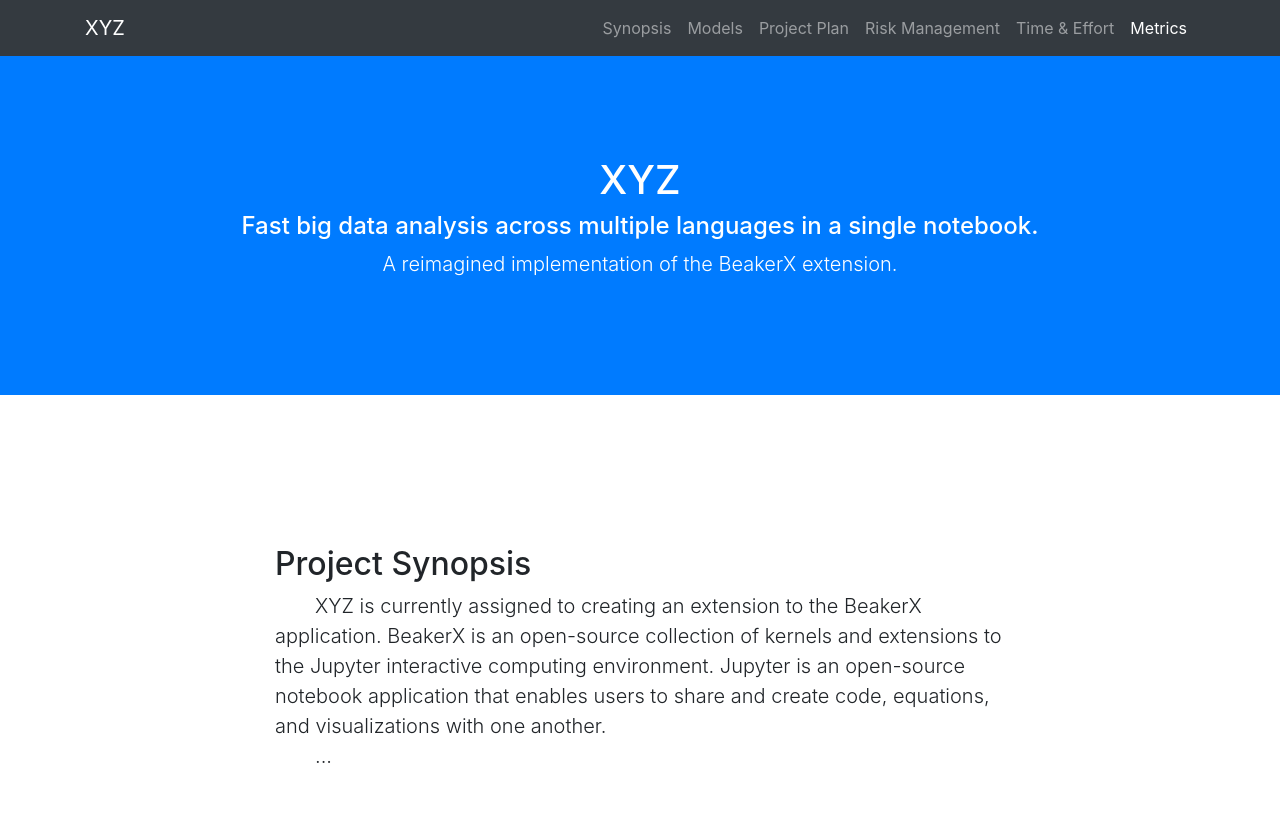
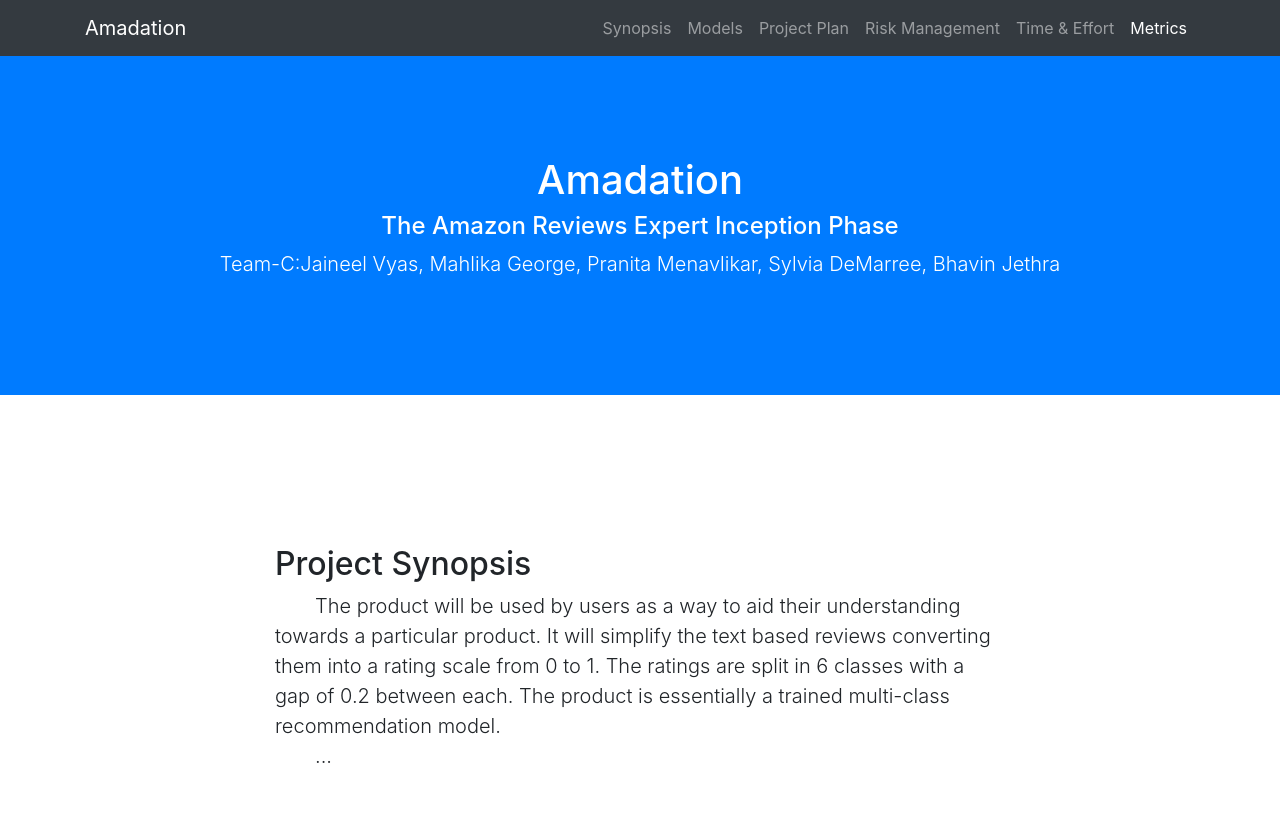
Before and after one commit to pranitamenavlikar/DSCI644_TermProject_TeamC, a website with bundled scripts: page TeamC_Webpage/index.html in a window 1280 px wide. Shown: the top 820 px of the page. Built offline with nearby package versions, Linux system fonts and the light colour scheme.

Commit message:
Update index.html

```diff
--- a/TeamC_Webpage/index.html
+++ b/TeamC_Webpage/index.html
@@ -8,7 +8,7 @@
     <meta name="description" content="">
     <meta name="author" content="">
 
-    <title>XYZ</title>
+    <title>Amadation</title>
 
     <!-- Bootstrap core CSS -->
     <link href="vendor/bootstrap/css/bootstrap.min.css" rel="stylesheet">
@@ -23,7 +23,7 @@
     <!-- Navigation -->
     <nav class="navbar navbar-expand-lg navbar-dark bg-dark fixed-top" id="mainNav">
         <div class="container">
-            <a class="navbar-brand js-scroll-trigger" href="#page-top">XYZ</a>
+            <a class="navbar-brand js-scroll-trigger" href="#page-top">Amadation</a>
             <button class="navbar-toggler" type="button" data-toggle="collapse" data-target="#navbarResponsive"
                 aria-controls="navbarResponsive" aria-expanded="false" aria-label="Toggle navigation">
                 <span class="navbar-toggler-icon"></span>
@@ -55,9 +55,9 @@
 
     <header class="bg-primary text-white">
         <div class="container text-center">
-            <h1> XYZ </h1>
-            <h4>Fast big data analysis across multiple languages in a single notebook.</h4>
-            <p class=lead> A reimagined implementation of the BeakerX extension. </p>
+            <h1> Amadation </h1>
+            <h4>The Amazon Reviews Expert Inception Phase</h4>
+            <p class=lead> Team-C:Jaineel Vyas, Mahlika George, Pranita Menavlikar, Sylvia DeMarree, Bhavin Jethra </p>
         </div>
     </header>
 
@@ -68,11 +68,9 @@
                     <h2>Project Synopsis</h2>
                     <p class="lead">
                         <span class="tabSpace"></span>
-                        XYZ is currently assigned to creating an extension to the BeakerX application.
-                        BeakerX is an open-source collection of kernels and extensions to the Jupyter interactive
-                        computing environment. Jupyter is an open-source notebook application that enables users to
-                        share and
-                        create code, equations, and visualizations with one another.
+                        The product will be used by users as a way to aid their understanding towards a particular product. It will
+                        simplify the text based reviews converting them into a rating scale from 0 to 1. The ratings are split in 6 classes
+                        with a gap of 0.2 between each. The product is essentially a trained multi-class recommendation model.
                         <br>
 
                         <span class="tabSpace"></span>
@@ -178,7 +176,7 @@
     <footer class="py-5 bg-dark">
         <div class="container">
             <p class="m-0 text-center text-white">
-                XYZ
+                Amadation
                 <span class="tabSpace"></span>
                 <img src="content/se_logo.png" height="10%" width="10%">
                 <span class="tabSpace"></span>
```
